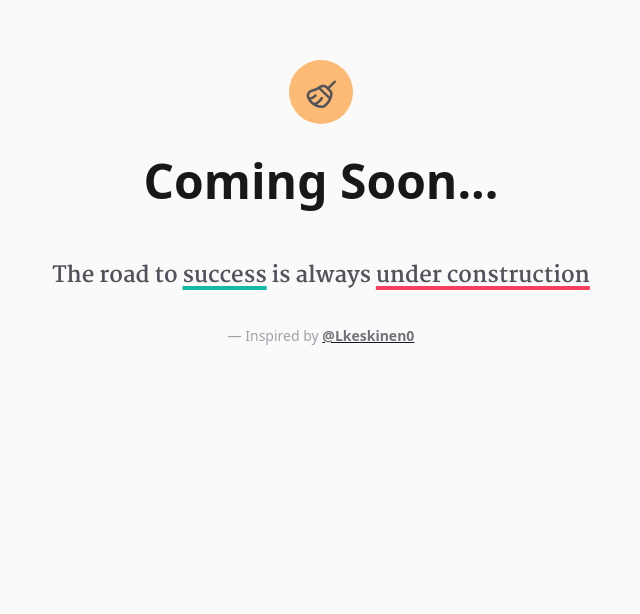
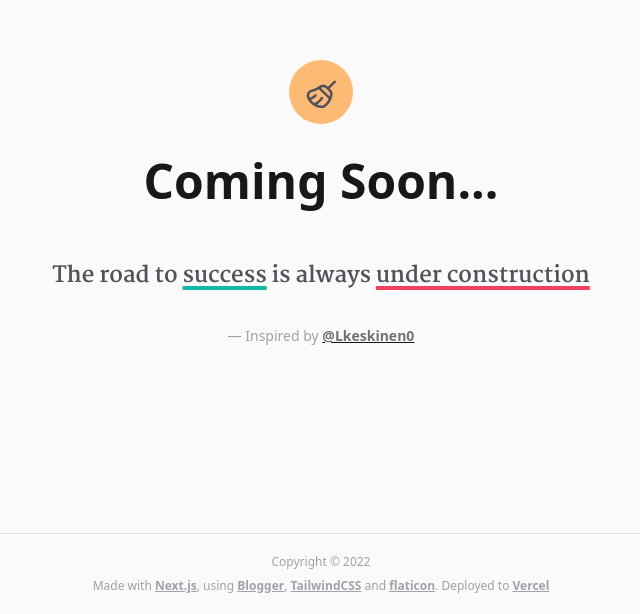
Before and after one commit to keynesfariz/portfolio, a Next.js app: page / in a window 1280 px wide. Shown: the part 186-800 px from the top of the page, without its empty margins (319-959 px from the left). Built offline with nearby package versions, Linux system fonts and the light colour scheme.

Commit message:
Added custom footer

```diff
--- a/components/common/Footer.js
+++ b/components/common/Footer.js
@@ -3,8 +3,8 @@ import ExternalLink from "./ExternalLink";
 
 export default function Footer() {
   return (
-    <footer className="border-t border-zinc-200 px-6 py-4 text-zinc-400 lg:absolute lg:inset-x-0 lg:bottom-0">
-      <div className="container mx-auto flex max-w-3xl flex-col text-xs leading-loose md:flex-row md:justify-between lg:flex-col lg:text-center">
+    <footer className="absolute inset-x-0 bottom-0 border-t border-zinc-200 px-6 py-4 text-zinc-400">
+      <div className="container mx-auto flex max-w-3xl flex-col justify-between text-center text-xs leading-loose">
         <span>Copyright &copy; 2022</span>
         <span>
           {"Made with "}
--- a/pages/index.js
+++ b/pages/index.js
@@ -1,5 +1,6 @@
 import Article from "components/common/Article";
 import ExternalLink from "components/common/ExternalLink";
+import Footer from "components/common/Footer";
 import Head from "next/head";
 
 export default function Home() {
@@ -8,7 +9,7 @@ export default function Home() {
       <Head>
         <title>Under Construction! &mdash; @keynesfariz</title>
       </Head>
-      <div className="flex min-h-screen flex-col items-center justify-center space-y-6">
+      <div className="flex min-h-screen flex-col items-center justify-center space-y-6 px-8">
         <div className="flex aspect-square w-16 items-center justify-center rounded-full bg-orange-300 ">
           <i className="fi fi-rr-broom mt-3 animate-bounce text-3xl text-zinc-600"></i>
         </div>
@@ -33,6 +34,7 @@ export default function Home() {
             </p>
           </div>
         </Article>
+        <Footer />
       </div>
     </>
   );
```
